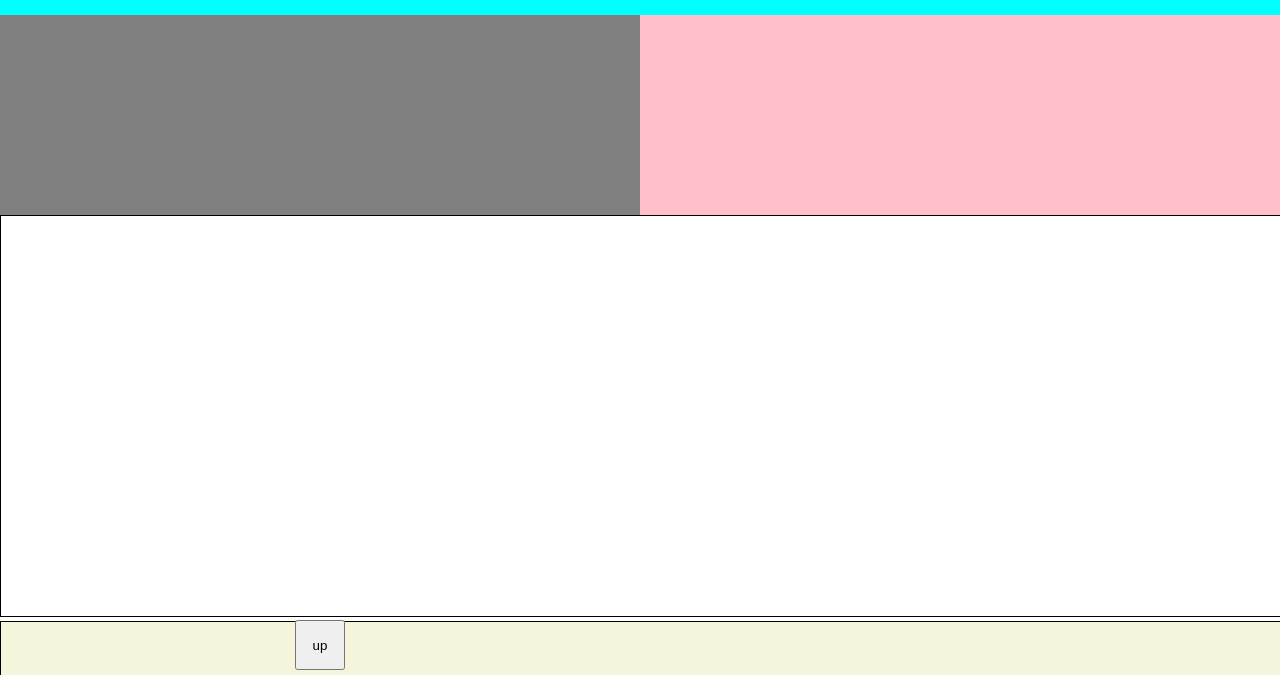
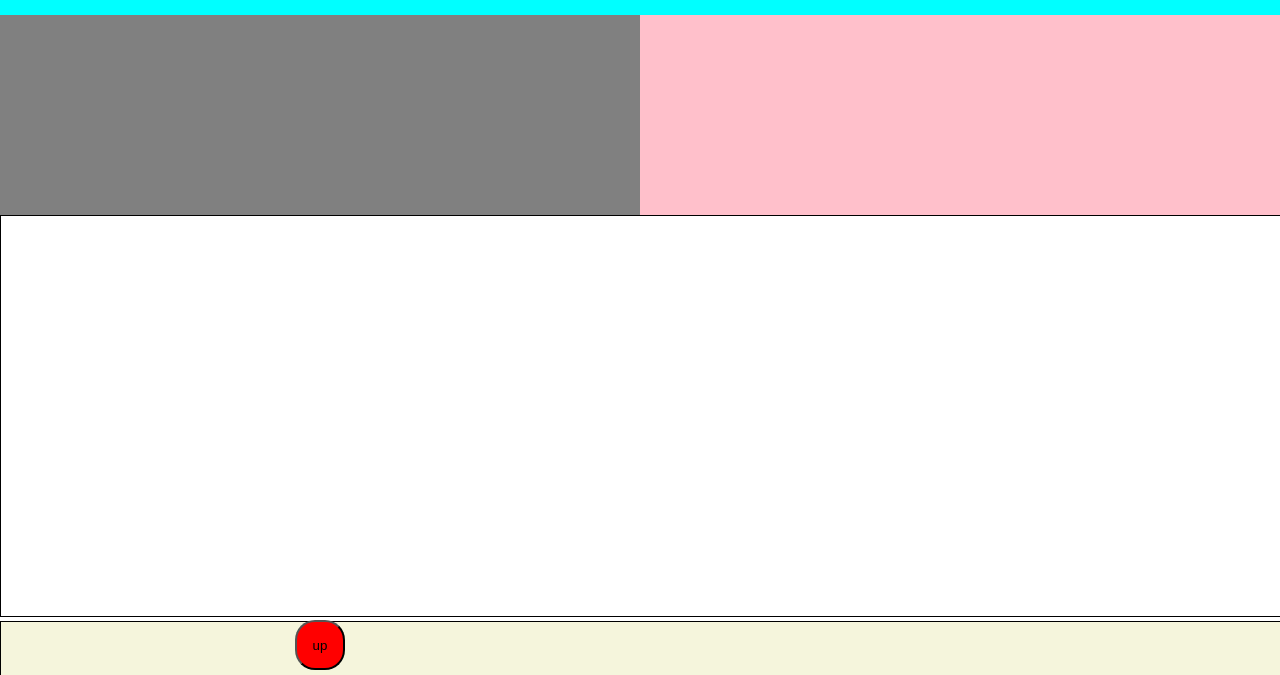
Before and after one commit to yohiharu/map-page, a plain HTML site: page index.html in a window 1280 px wide. In both pictures the pointer is over the button "up". Shown: the part 125-800 px from the top of the page. Drawn offline with nearby package versions, Linux system fonts and the light colour scheme.

Commit message:
Change button

```diff
--- a/index.html
+++ b/index.html
@@ -47,6 +47,11 @@
                 right: 5px;
                 bottom: 5px;
                 animation: change 5s infinite;
+                background-color: red;
+                border-radius: 20px
+            }
+            button:hover{
+                background-color: pink;
             }
             @keyframes change{
                 0%{
```
